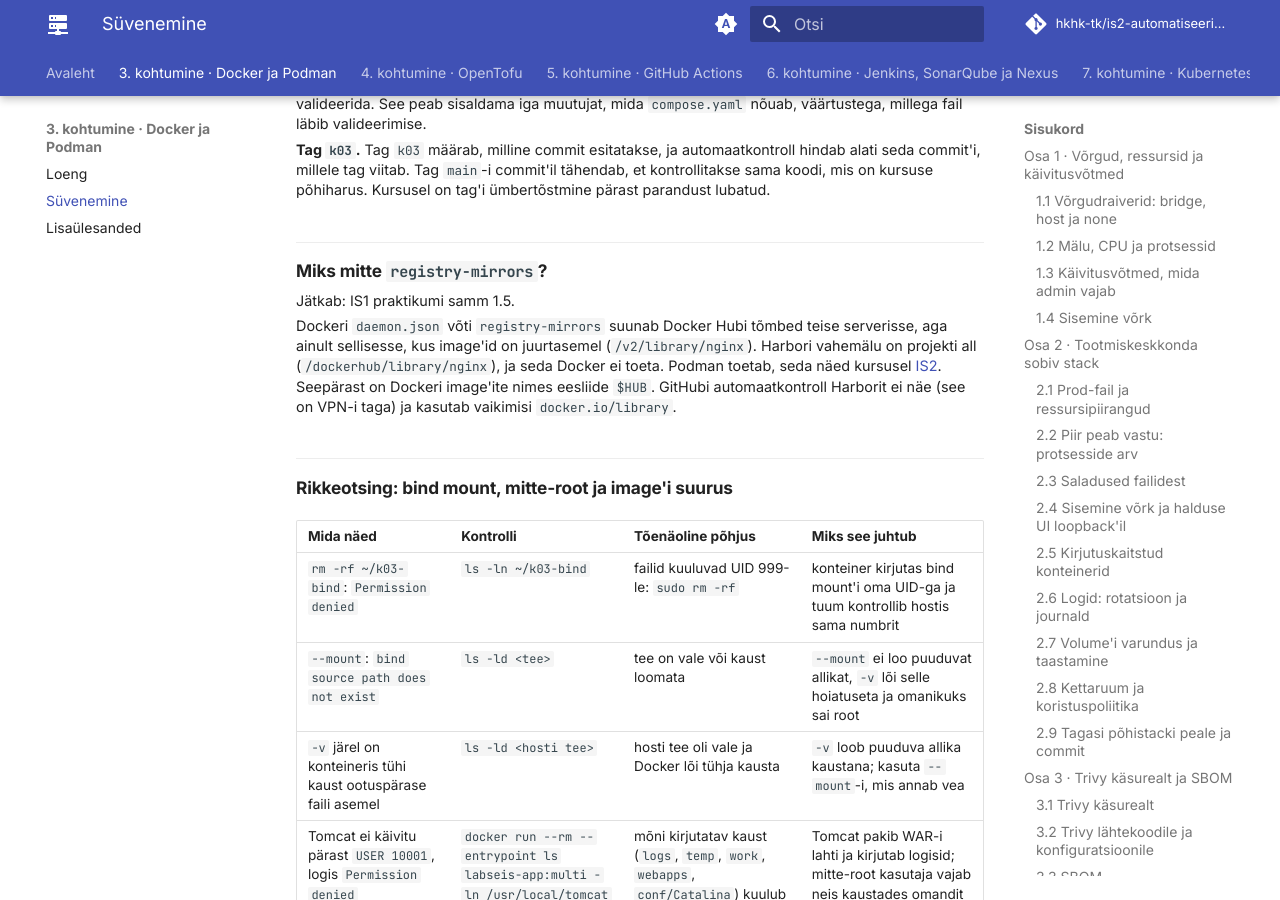
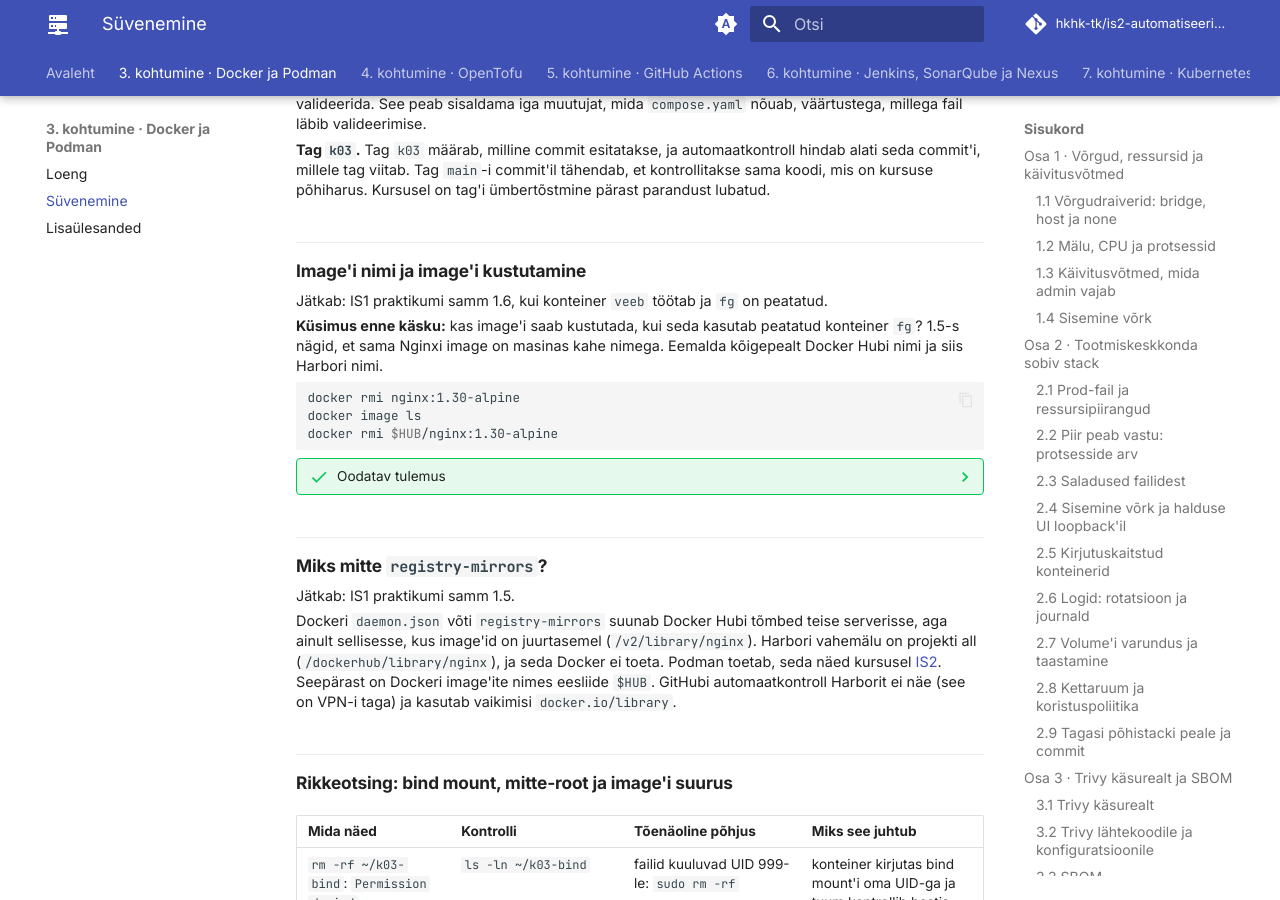
Before and after one commit to hkhk-tk/is2-automatiseerimine, an MkDocs documentation site: the page built from docs/k03/syvenemine.md, in a window 1280 px wide and 900 px high, scrolled down 35466 px. Built offline with MkDocs 1.6.1 and Material for MkDocs 9.7.7, drawn with Linux system fonts in a browser that asks for light colours; comment, search, counter and statistics services are not loaded.

Commit message:
K3 süvenemine: image'i nimi ja kustutamine (IS1 sammust 1.6)

````diff
--- a/docs/k03/syvenemine.md
+++ b/docs/k03/syvenemine.md
@@ -2281,6 +2281,22 @@ Jätkab: IS1 praktikumi osa 6.
 **`.env.example`.** `.env.example` kirjeldab nõutavaid keskkonnamuutujaid ja võimaldab konfiguratsiooni valideerida. See peab sisaldama iga muutujat, mida `compose.yaml` nõuab, väärtustega, millega fail läbib valideerimise.
 
 **Tag `k03`.** Tag `k03` määrab, milline commit esitatakse, ja automaatkontroll hindab alati seda commit'i, millele tag viitab. Tag `main`-i commit'il tähendab, et kontrollitakse sama koodi, mis on kursuse põhiharus. Kursusel on tag'i ümbertõstmine pärast parandust lubatud.
+
+### Image'i nimi ja image'i kustutamine
+
+Jätkab: IS1 praktikumi samm 1.6, kui konteiner `veeb` töötab ja `fg` on peatatud.
+
+**Küsimus enne käsku:** kas image'i saab kustutada, kui seda kasutab peatatud konteiner `fg`? 1.5-s nägid, et sama Nginxi image on masinas kahe nimega. Eemalda kõigepealt Docker Hubi nimi ja siis Harbori nimi.
+
+```bash
+docker rmi nginx:1.30-alpine
+docker image ls
+docker rmi $HUB/nginx:1.30-alpine
+```
+
+??? success "Oodatav tulemus"
+
+    Esimene `rmi` ütleb ainult `Untagged: nginx:1.30-alpine` ja `image ls` näitab sama ID-d Harbori nime all edasi. Kui image'il on mitu nime, eemaldab `rmi` ainult ühe nime. Teine `rmi` annab vea `conflict` konteineri ID-ga, sest see on image'i viimane nimi ja konteiner kasutab image'i kihte ka peatatuna. Image'i saab kustutada alles siis, kui kõik seda kasutavad konteinerid on kustutatud.
 
 ### Miks mitte `registry-mirrors`?
 
````
